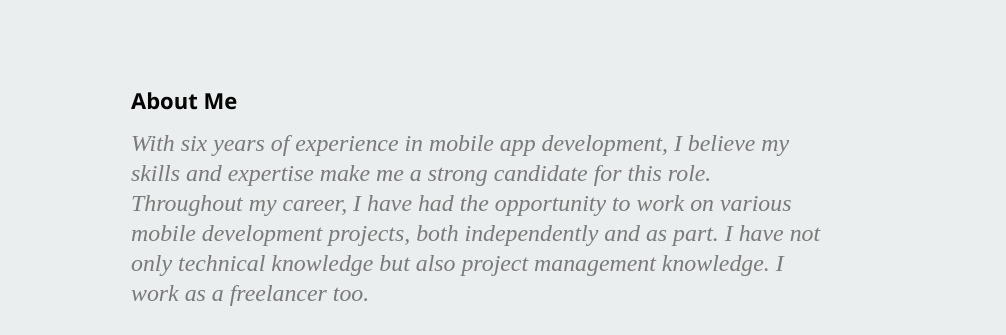
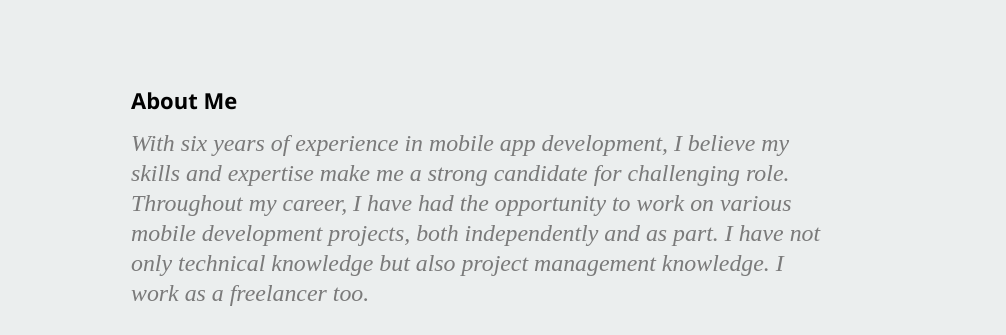
Before and after one commit to KyawSoeW1n/KyawSoeW1n.github.io, a plain HTML site: page index.html in a window 1280 px wide. Shown: the part 820-1155 px from the top of the page, 274-1280 px from the left. Drawn offline with nearby package versions, Linux system fonts and the light colour scheme.

Commit message:
Update index.html

```diff
--- a/index.html
+++ b/index.html
@@ -103,7 +103,7 @@
             <h2 style="color: black">About Me</h2>
 
             <p style="font-family:'Times New Roman', Times, serif;font-size:16px;font-style:italic; font-size: 2.5ch">
-               With six years of experience in mobile app development, I believe my skills and expertise make me a strong candidate for this role.
+               With six years of experience in mobile app development, I believe my skills and expertise make me a strong candidate for challenging role.
                Throughout my career, I have had the opportunity to work on various mobile development projects, both independently and as part.
                I have not only technical knowledge but also project management knowledge. I work as a freelancer too.
             </p>
```
